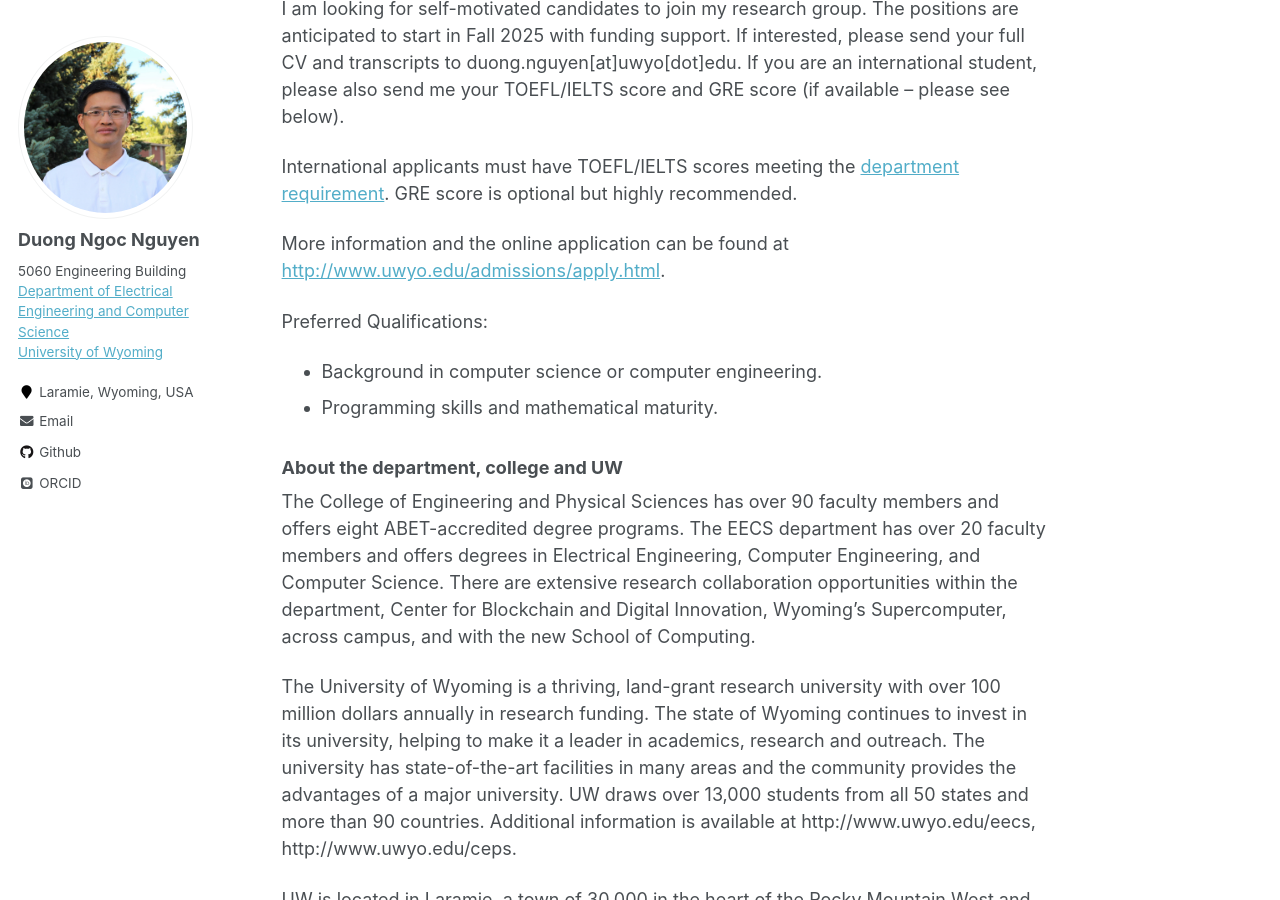
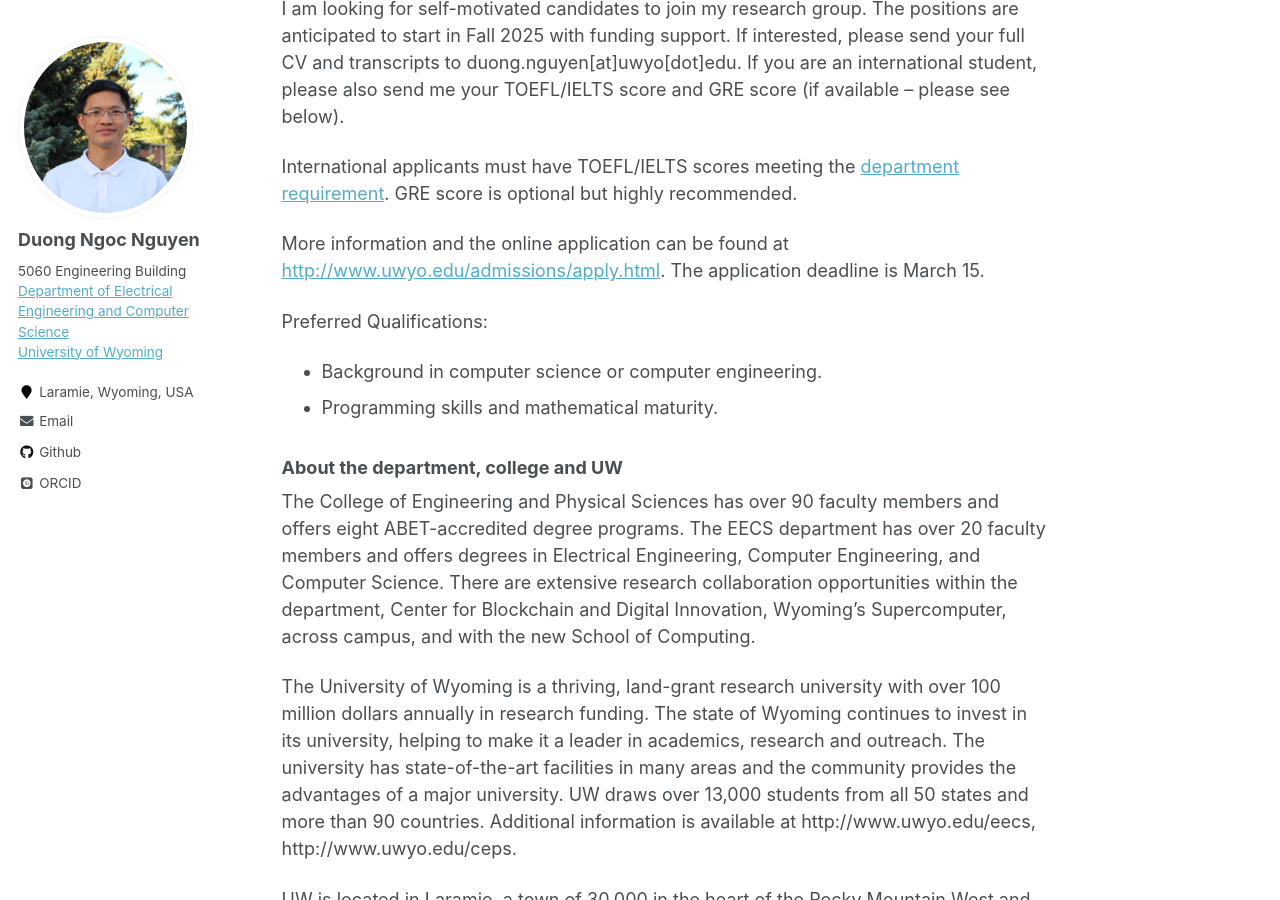
Before and after one commit to duongnn/duongnn.github.io, a Jekyll site: the page built from _pages/about.md, in a window 1280 px wide and 900 px high, scrolled down 379 px. Built offline with Jekyll 4.4.1, drawn with Linux system fonts in a browser that asks for light colours; some web fonts are replaced.

Commit message:
Update about.md

```diff
--- a/_pages/about.md
+++ b/_pages/about.md
@@ -18,7 +18,7 @@ I am looking for self-motivated candidates to join my research group. The positi
 
 International applicants must have TOEFL/IELTS scores meeting the [department requirement](https://www.uwyo.edu/EECS/graduate/admissions-info.html). GRE score is optional but highly recommended.
 
-More information and the online application can be found at [http://www.uwyo.edu/admissions/apply.html](http://www.uwyo.edu/admissions/apply.html).
+More information and the online application can be found at [http://www.uwyo.edu/admissions/apply.html](http://www.uwyo.edu/admissions/apply.html). The application deadline is March 15.
 
 Preferred Qualifications:
 *       Background in computer science or computer engineering.
```
